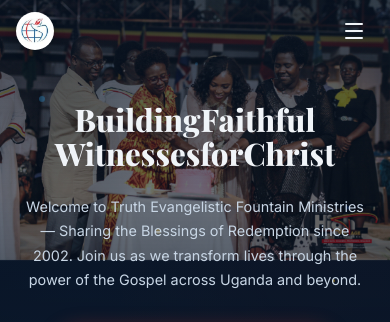
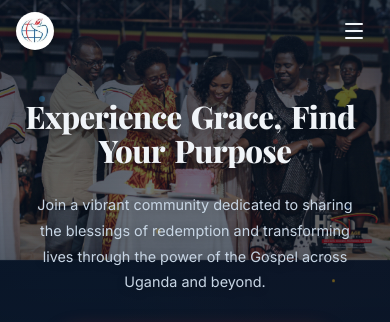
Before and after one commit to andreaocepa/Truth-Evangelistic-Fountain-Ministries, a React (Vite) app: page / in a window 390 px wide. Shown: the top 322 px of the page. Built offline with nearby package versions, Linux system fonts and the light colour scheme; a web font is replaced by a local one.

Commit message:
Change In Text Spacing

```diff
--- a/src/components/HeroSection.css
+++ b/src/components/HeroSection.css
@@ -104,7 +104,9 @@
   font-size: clamp(2.5rem, 6vw, 5rem);
   font-weight: 800;
   line-height: 1.1;
+  letter-spacing: -0.02em;
   margin-bottom: var(--space-lg);
+  text-shadow: 0 4px 15px rgba(0, 0, 0, 0.4);
   overflow: hidden;
 }
 
@@ -113,6 +115,11 @@
   opacity: 0;
   transform: translateY(30px);
   animation: fadeInUp 0.7s ease forwards;
+  margin-right: 0.3em;
+}
+
+.hero__title-word:last-child {
+  margin-right: 0;
 }
 
 .hero__subtitle {
@@ -122,7 +129,8 @@
   margin: 0 auto var(--space-2xl);
   animation: fadeIn 1s ease 0.5s forwards;
   opacity: 0;
-  line-height: 1.7;
+  line-height: 1.8;
+  text-shadow: 0 2px 10px rgba(0, 0, 0, 0.3);
 }
 
 .hero__cta-group {
@@ -176,8 +184,10 @@
 
   .hero__subtitle {
     font-size: 0.97rem;
-    max-width: 100%;
-    padding: 0 var(--space-sm);
+    max-width: 90%;
+    margin-left: auto;
+    margin-right: auto;
+    padding: 0;
   }
 }
 
--- a/src/components/HeroSection.jsx
+++ b/src/components/HeroSection.jsx
@@ -85,7 +85,7 @@
         <h1 className="hero__title">
           {title.split(' ').map((word, i) => (
             <span key={i} className="hero__title-word" style={{ animationDelay: `${0.1 + i * 0.08}s` }}>
-              {word}{' '}
+              {word}
             </span>
           ))}
         </h1>
--- a/src/pages/Home.jsx
+++ b/src/pages/Home.jsx
@@ -70,8 +70,8 @@
     <div className="home-page">
       {/* ===== HERO ===== */}
       <HeroSection
-        title="Building Faithful Witnesses for Christ"
-        subtitle="Welcome to Truth Evangelistic Fountain Ministries — Sharing the Blessings of Redemption since 2002. Join us as we transform lives through the power of the Gospel across Uganda and beyond."
+        title="Experience Grace, Find Your Purpose"
+        subtitle="Join a vibrant community dedicated to sharing the blessings of redemption and transforming lives through the power of the Gospel across Uganda and beyond."
         backgroundImages={[
           "/images/Truth_Fountain_Mission_Cathedral.jpg_1771846227344-BiuEyWkq.jpeg",
           "/images/Home Hero.jpg",
```
